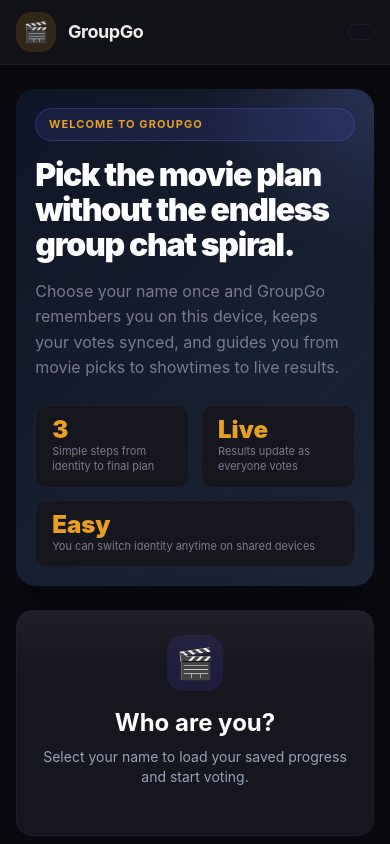
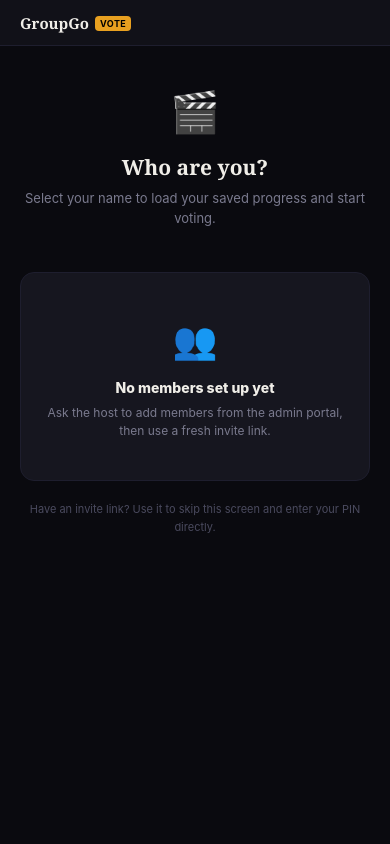
Before and after one commit to tonyperkins/groupgo, a FastAPI app: page /identify in a window 390 px wide. Run offline with FastAPI, Linux system fonts and the light colour scheme; some libraries are stand-ins or nearby versions.

Commit message:
feat: rebuild identify.html as voter-shell mobile-first screen

```diff
--- a/templates/voter/identify.html
+++ b/templates/voter/identify.html
@@ -1,60 +1,65 @@
 {% extends "base.html" %}
- {% block title %}Who are you? — GroupGo{% endblock %}
+{% block title %}Who are you? — GroupGo{% endblock %}
+{% block page_header %}{% endblock %}
+{% block main_class %}overflow-hidden{% endblock %}
 
- {% block content %}
-<div class="page-shell min-h-[calc(100vh-5rem)] flex items-center">
-  <div class="w-full grid gap-6 lg:grid-cols-[1.1fr_0.9fr] lg:items-center">
-    <section class="page-hero">
-      <span class="page-eyebrow">Welcome to GroupGo</span>
-      <h1 class="page-title mt-4 text-white">Pick the movie plan without the endless group chat spiral.</h1>
-      <p class="page-subtitle mt-4">Choose your name once and GroupGo remembers you on this device, keeps your votes synced, and guides you from movie picks to showtimes to live results.</p>
-      <div class="hero-metrics mt-6">
-        <div class="metric-card">
-          <div class="metric-value">3</div>
-          <div class="metric-label">Simple steps from identity to final plan</div>
-        </div>
-        <div class="metric-card">
-          <div class="metric-value">Live</div>
-          <div class="metric-label">Results update as everyone votes</div>
-        </div>
-        <div class="metric-card">
-          <div class="metric-value">Easy</div>
-          <div class="metric-label">You can switch identity anytime on shared devices</div>
-        </div>
-      </div>
-    </section>
+{% block content %}
+<div class="voter-shell">
 
-    <section class="card p-6 sm:p-8">
-      <div class="text-center mb-6">
-        <div class="inline-flex items-center justify-center w-14 h-14 rounded-2xl bg-indigo-600/15 text-3xl mb-4">🎬</div>
-        <h2 class="text-2xl font-bold text-white">Who are you?</h2>
-        <p class="text-slate-400 mt-2 text-sm">Select your name to load your saved progress and start voting.</p>
+  <div class="gg-app-header">
+    <div style="display:flex;align-items:center;gap:6px;">
+      <span class="gg-brand">GroupGo</span>
+      <span class="gg-vote-badge">VOTE</span>
+    </div>
+  </div>
+
+  <div class="voter-scroll">
+    <div style="padding:24px 20px;display:flex;flex-direction:column;gap:20px;">
+
+      <div style="text-align:center;padding:12px 0 4px;">
+        <div style="font-size:40px;margin-bottom:10px;">🎬</div>
+        <div style="font-size:21px;font-weight:900;color:var(--gg-text);font-family:Georgia,serif;margin-bottom:6px;">Who are you?</div>
+        <div style="font-size:13px;color:var(--gg-text-muted);line-height:1.5;">Select your name to load your saved progress and start voting.</div>
       </div>
 
       {% if error %}
-      <div class="bg-red-900/50 border border-red-700 text-red-300 text-sm px-4 py-3 rounded-2xl mb-4">
+      <div style="background:var(--gg-red-dim);border:1px solid var(--gg-red);border-radius:12px;padding:10px 14px;font-size:13px;color:var(--gg-red);font-weight:600;">
         {{ error }}
       </div>
       {% endif %}
 
-      <form method="post" action="/identify" class="space-y-3">
+      <form method="post" action="/identify" style="display:flex;flex-direction:column;gap:8px;">
         {% for user in users %}
         <button type="submit" name="user_id" value="{{ user.id }}"
-          class="w-full flex items-center gap-3 border border-slate-600 bg-slate-700/50 hover:bg-indigo-600/20 hover:border-indigo-500 text-white rounded-2xl px-4 py-4 text-left transition-all duration-150 group shadow-sm hover:-translate-y-0.5">
-          <div class="w-11 h-11 rounded-2xl bg-indigo-900/70 flex items-center justify-center text-base font-bold text-indigo-200 group-hover:bg-indigo-500 transition-colors">
+          style="display:flex;align-items:center;gap:12px;background:var(--gg-card);border:1px solid var(--gg-border);border-radius:14px;padding:14px 16px;text-align:left;cursor:pointer;transition:border-color 0.12s;width:100%;">
+          <div style="width:42px;height:42px;border-radius:12px;background:var(--gg-accent-dim);border:1px solid var(--gg-accent);display:flex;align-items:center;justify-content:center;font-size:16px;font-weight:900;color:var(--gg-accent);flex-shrink:0;">
             {{ user.name[0].upper() }}
           </div>
-          <div class="min-w-0 flex-1">
-            <div class="font-semibold text-base">{{ user.name }}</div>
-            <div class="text-xs text-slate-400 mt-0.5">Continue as {{ user.name }}</div>
+          <div style="flex:1;min-width:0;">
+            <div style="font-size:15px;font-weight:700;color:var(--gg-text);">{{ user.name }}</div>
+            <div style="font-size:11px;color:var(--gg-text-muted);margin-top:1px;">Continue as {{ user.name }}</div>
           </div>
-          <svg class="ml-auto w-5 h-5 text-slate-500 group-hover:text-white transition-colors" fill="none" viewBox="0 0 24 24" stroke="currentColor">
-            <path stroke-linecap="round" stroke-linejoin="round" stroke-width="2" d="M9 5l7 7-7 7"/>
-          </svg>
+          <span style="font-size:16px;color:var(--gg-text-dim);">›</span>
         </button>
         {% endfor %}
       </form>
-    </section>
+
+      {% if not users %}
+      <div style="background:var(--gg-card);border:1px solid var(--gg-border);border-radius:14px;padding:40px 24px;text-align:center;">
+        <div style="font-size:36px;margin-bottom:10px;">👥</div>
+        <div style="font-size:14px;font-weight:800;color:var(--gg-text);">No members set up yet</div>
+        <div style="font-size:12px;color:var(--gg-text-muted);margin-top:6px;line-height:1.5;">Ask the host to add members from the admin portal, then use a fresh invite link.</div>
+      </div>
+      {% endif %}
+
+      <div style="text-align:center;padding-bottom:12px;">
+        <div style="font-size:11px;color:var(--gg-text-dim);line-height:1.6;">
+          Have an invite link? Use it to skip this screen and enter your PIN directly.
+        </div>
+      </div>
+
+    </div>
   </div>
+
 </div>
- {% endblock %}
+{% endblock %}
```
